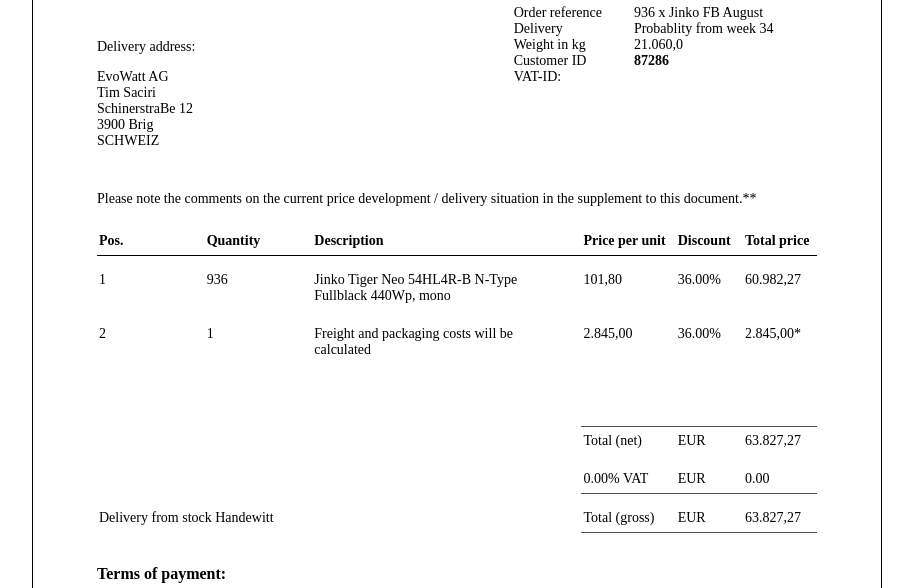
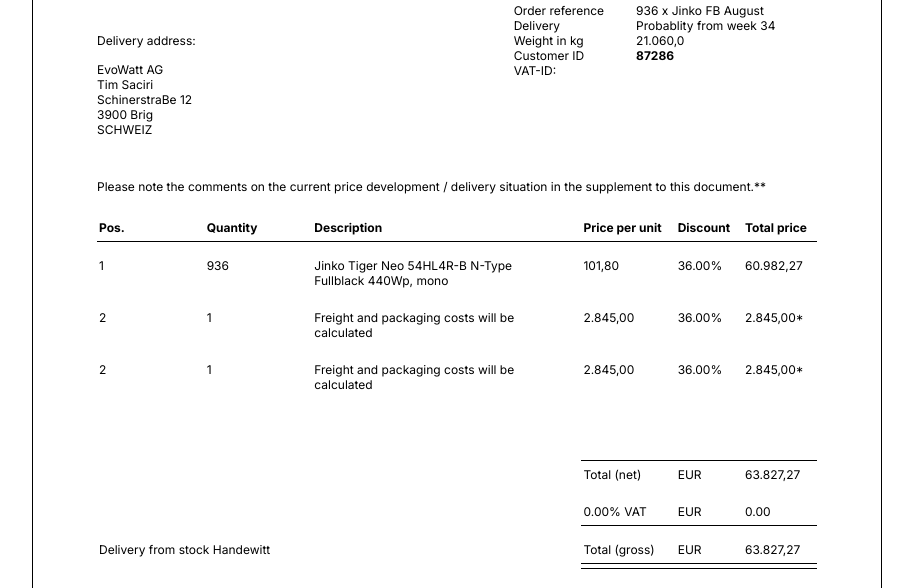
Before and after one commit to M-M-H-Rupom/evw-invoice, a plain HTML site: page index.html in a window 1280 px wide. Shown: the part 204-792 px from the top of the page, without its empty margins (183-1096 px from the left). Drawn offline with Linux system fonts and the light colour scheme.

Commit message:
add some css

```diff
--- a/index.html
+++ b/index.html
@@ -5,6 +5,7 @@
     <meta name="viewport" content="width=device-width, initial-scale=1.0">
     <title>Document</title>
     <link rel="stylesheet" href="style.css">
+    <link href="https://fonts.googleapis.com/css2?family=Inter:wght@100..900&display=swap" rel="stylesheet">
 </head>
 <body>
     <div class="evw_invoice_container">
@@ -81,6 +82,7 @@
                     <div class="grid-item item6">
                         <span><strong>Total price</strong></span>
                     </div>
+                    <!-- Product data -->
                     <div class="grid-item item7">
                         <span>1</span>
                     </div>
@@ -117,6 +119,25 @@
                     <div class="grid-item item18">
                         <span>2.845,00*</span>
                     </div>
+                    <div class="grid-item item13">
+                        <span>2</span>
+                    </div>
+                    <div class="grid-item item14">
+                        <span>1</span>
+                    </div>
+                    <div class="grid-item item15">
+                        <span>Freight and packaging costs will be calculated</span>
+                    </div>
+                    <div class="grid-item item16">
+                        <span>2.845,00</span>
+                    </div>
+                    <div class="grid-item item17">
+                        <span>36.00%</span>
+                    </div>
+                    <div class="grid-item item18">
+                        <span>2.845,00*</span>
+                    </div>
+                    <!-- product data cls  -->
                     <div class="grid-item item19">
                         <span></span>
                     </div>
--- a/style.css
+++ b/style.css
@@ -1,22 +1,25 @@
+:root{
+    --underline-color:#000000;
+}
 .evw_invoice_container *{
     padding: 0;
     margin: 0;
     box-sizing: border-box;
+
 }
 .evw_invoice_container{
     /* max-width: 70%; */
     max-width: 720px;
-    border: 1px solid black;
-    font-size: 14px;
-    /* min-height: 832px; */
+    border: 1px solid var(--underline-color);
+    font-size: 12px;
     margin: auto;
     padding: 52px 64px;
+    font-family:"Inter", sans-serif;
+    font-weight: 400;
 }
 .evw_invoice_address{
     display: flex;
     justify-content: space-between;
-    /* align-items: center; */
-
 }
 .evw_address_and_delivery_add{
     display: flex;
@@ -77,7 +80,7 @@
 .invoice_details_grid .item4,
 .invoice_details_grid .item5,
 .invoice_details_grid .item6 {
-    border-bottom: 1px solid #000000;
+    border-bottom: 1px solid var(--underline-color);
 }
 .invoice_details_grid .item9,
 .invoice_details_grid .item15{
@@ -92,19 +95,31 @@
 .invoice_details_grid .item20,
 .invoice_details_grid .item21,
 .invoice_details_grid .item22{
-    border-top: 1px solid #505050;
+    border-top: 1px solid var(--underline-color);
     margin-top: 52px;
 }
 .invoice_details_grid .item24,
 .invoice_details_grid .item25,
-.invoice_details_grid .item26,
+.invoice_details_grid .item26{
+    border-bottom: 1px solid var(--underline-color);
+}
 .invoice_details_grid .item28,
 .invoice_details_grid .item29,
 .invoice_details_grid .item30{
-    border-bottom: 1px solid #505050;
+    border-bottom: 1px solid var(--underline-color);
+    position: relative;
 }
-
-
+.invoice_details_grid .item28::after,
+.invoice_details_grid .item29::after,
+.invoice_details_grid .item30::after {
+    content: '';
+    position: absolute;
+    width: 100%;
+    height: 0.5px;
+    background: #000000;
+    bottom: -20%;
+    left: 0;
+}
 /* term */
 section .evw_terms_payment_section{
     display: flex;
@@ -112,6 +127,7 @@ section .evw_terms_payment_section{
 }
 section .evw_terms_payment_section .terms_of_payment_title{
     font-size: 16px;
+    font-weight: 600;
     margin: 32px 0 8px 0;
 }
 section .evw_terms_payment_section .payment_advance{
@@ -131,8 +147,6 @@ section .evw_terms_payment_section .thank_you{
 .evw_currentprice_deliverysituation .deliverysituation_text{
     margin: 12px 0 20px 0;
 }
-
-
 /* footer  */
 .evw_footer_data{
     display: flex;
@@ -144,5 +158,5 @@ section .evw_terms_payment_section .thank_you{
 .evw_footer_data .footer_data_item{
     display: flex;
     flex-direction: column;
-    font-size: 11px;
+    font-size: 10px;
 }
```
